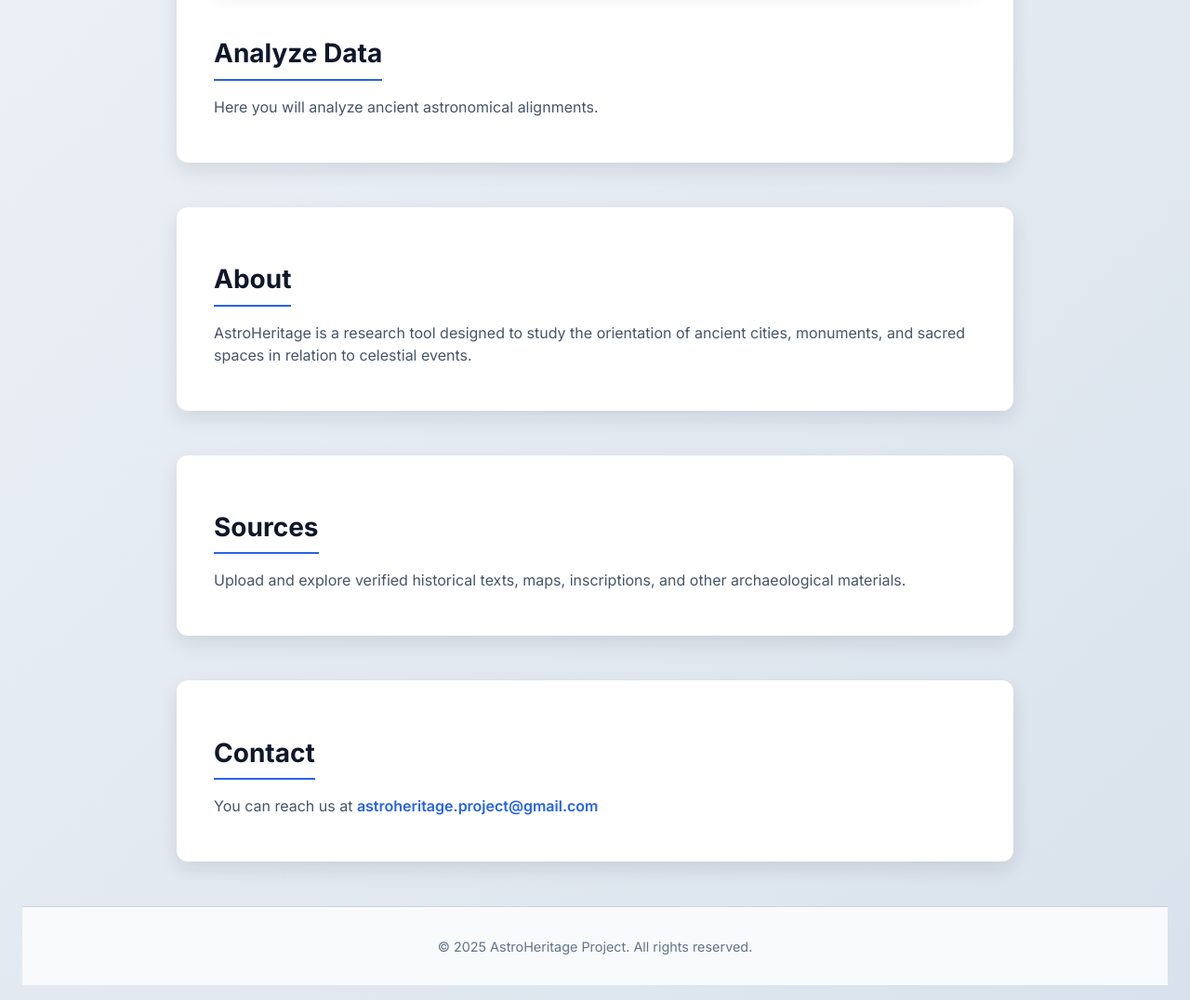
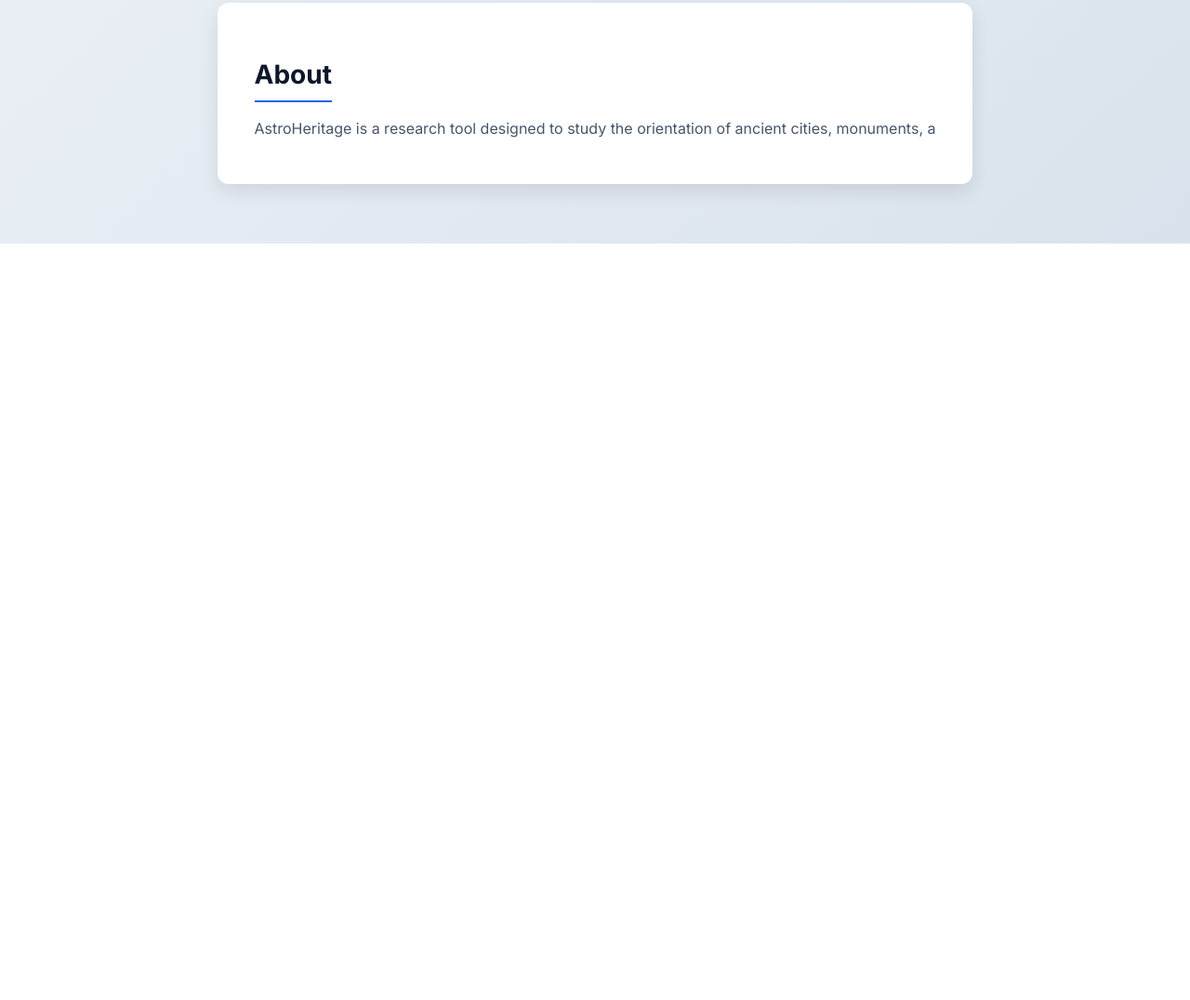
Before and after one commit to vicky975/AstroHeritage, a plain HTML site: page index.html in a window 1280 px wide. Shown: the part 656-1732 px from the top of the page at 93% size. After the commit the page ends 918 px from the top, so only its background shows below. Drawn offline with Linux system fonts and the light colour scheme.

Commit message:
Update index.html

```diff
--- a/index.html
+++ b/index.html
@@ -5,7 +5,8 @@
   <meta name="viewport" content="width=device-width, initial-scale=1" />
   <title>AstroHeritage</title>
   <link href="https://fonts.googleapis.com/css2?family=Inter:wght@400;600;700&display=swap" rel="stylesheet" />
-  <style>/* Υπάρχον CSS, πρόσθεσε στο τέλος */
+  <style>
+    /* Υπάρχον CSS, πρόσθεσε στο τέλος */
 
     @media (max-width: 768px) {
       body {
@@ -195,53 +196,14 @@
   </nav>
 
   <main>
-    <section id="analyze"><section id="analyze">
+    <section id="analyze">
       <h2>Analyze Data</h2>
       <p>Upload your data file (JSON or CSV) to analyze ancient astronomical alignments.</p>
 
       <input type="file" id="fileInput" accept=".json,.csv" />
       <pre id="fileContent" style="background:#eee; padding:1rem; margin-top:1rem; max-height:300px; overflow:auto;"></pre>
-
-  <script>
-    const fileInput = document.getElementById('fileInput');
-    const fileContent = document.getElementById('fileContent');
-
-    fileInput.addEventListener('change', event => {
-      const file = event.target.files[0];
-      if (!file) return;
-
-      const reader = new FileReader();
-      reader.onload = e => {
-        fileContent.textContent = e.target.result;
-        // Εδώ μετά μπορούμε να προσθέσουμε parsing & ανάλυση
-      };
-      reader.readAsText(file);
-    });
-  </script>
-</section>
-
-      <h2>Analyze Data</h2>
-      <p>Here you will analyze ancient astronomical alignments.</p>
     </section>
 
     <section id="about">
       <h2>About</h2>
-      <p>AstroHeritage is a research tool designed to study the orientation of ancient cities, monuments, and sacred spaces in relation to celestial events.</p>
-    </section>
-
-    <section id="sources">
-      <h2>Sources</h2>
-      <p>Upload and explore verified historical texts, maps, inscriptions, and other archaeological materials.</p>
-    </section>
-
-    <section id="contact">
-      <h2>Contact</h2>
-      <p>You can reach us at <a href="mailto:astroheritage.project@gmail.com">astroheritage.project@gmail.com</a></p>
-    </section>
-  </main>
-
-  <footer>
-    <p>&copy; 2025 AstroHeritage Project. All rights reserved.</p>
-  </footer>
-</body>
-</html>
+      <p>AstroHeritage is a research tool designed to study the orientation of ancient cities, monuments, a
```
Lines whose indentation alone changed are shown as unchanged.
